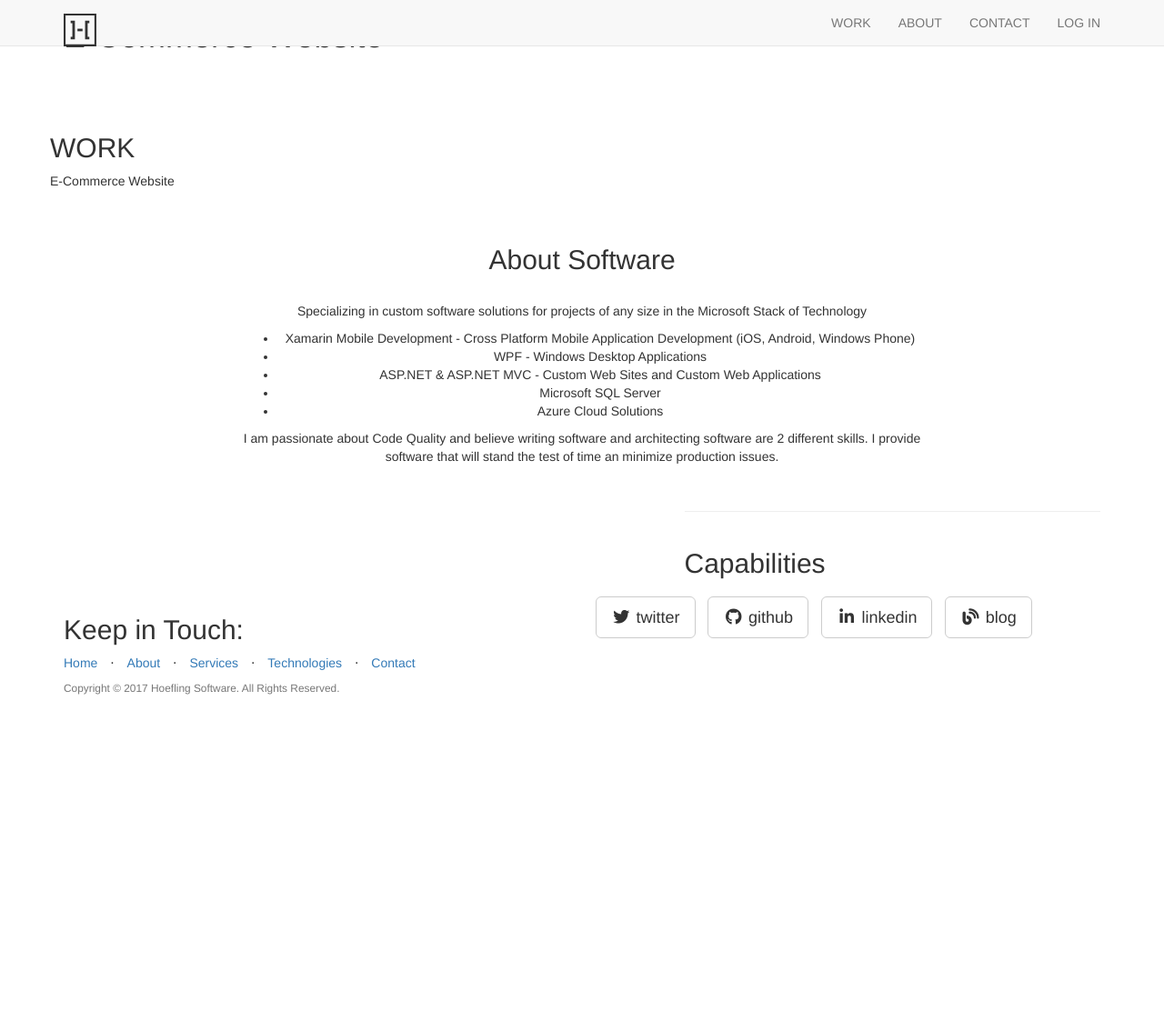
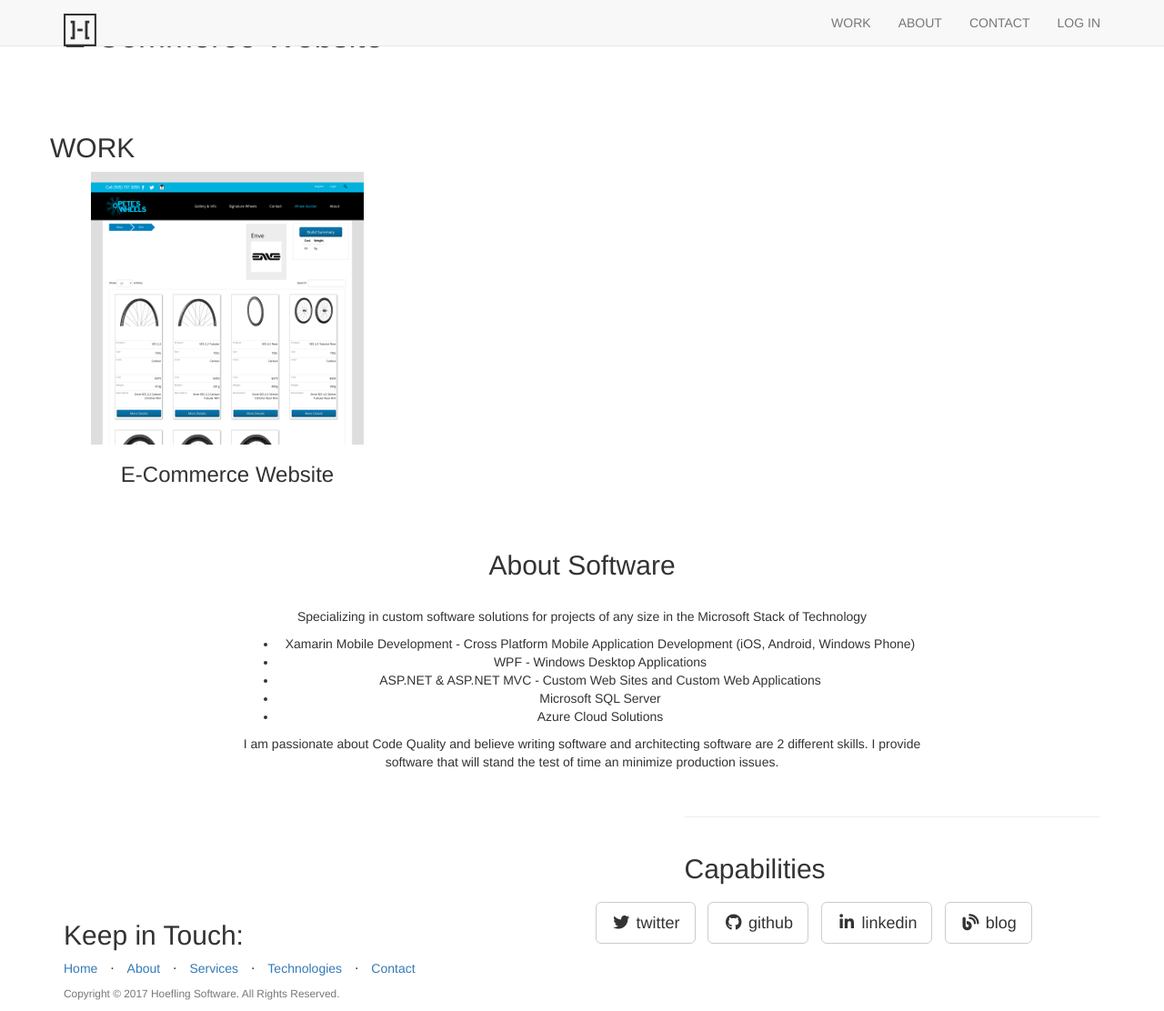
Before and after one commit to SkyeHoefling/hoeflingsoftware.github.io, a Jekyll site: the page built from _posts/2018-01-31-peteswheels.md, in a window 1280 px wide and 1112 px high. Shown: the whole window at 91% size. Built offline with Jekyll 4.4.1, drawn with Linux system fonts in a browser that asks for light colours; nearby versions of some CDN libraries; library files that are not in the unit come from our copies.

Commit message:
Added new case study and added graphic to go with it

```diff
--- a/_includes/work.html
+++ b/_includes/work.html
@@ -2,11 +2,16 @@
 <section id="work" class="container">
   <div class="row">
     <h2>WORK</h2>
-    {% for post in site.posts %}
-      {% if post.category == 'Work' %}
-      <div>{{ post.title }}</div>
-      {% endif %}
-    {% endfor %}
+    <div class="casestudies">
+      {% for post in site.posts %}
+        {% if post.category == 'Work' %}
+          <div class="col-xs-12 col-sm-6 col-md-4 col-lg-4 text-center">
+            <img src="/img/casestudies/{{ post.img }}" />
+            <h3>{{ post.title }}</h3>
+          </div>
+        {% endif %}
+      {% endfor %}
+    </div>
   </div>
 </section>
 
--- a/_posts/2018-01-31-peteswheels.md
+++ b/_posts/2018-01-31-peteswheels.md
@@ -1,6 +1,6 @@
 ---
 layout: default
-img: phones.png
+img: wheelbuilder.png
 category: Work
 title: E-Commerce Website
 description: |
--- a/css/landing-page.css
+++ b/css/landing-page.css
@@ -203,3 +203,7 @@ p.copyright {
 .bold {
     font-weight: bold;
 }
+
+.casestudies {
+    padding-top:2em;
+}
```
Also changed, not shown: img/casestudies/wheelbuilder.png (added).
